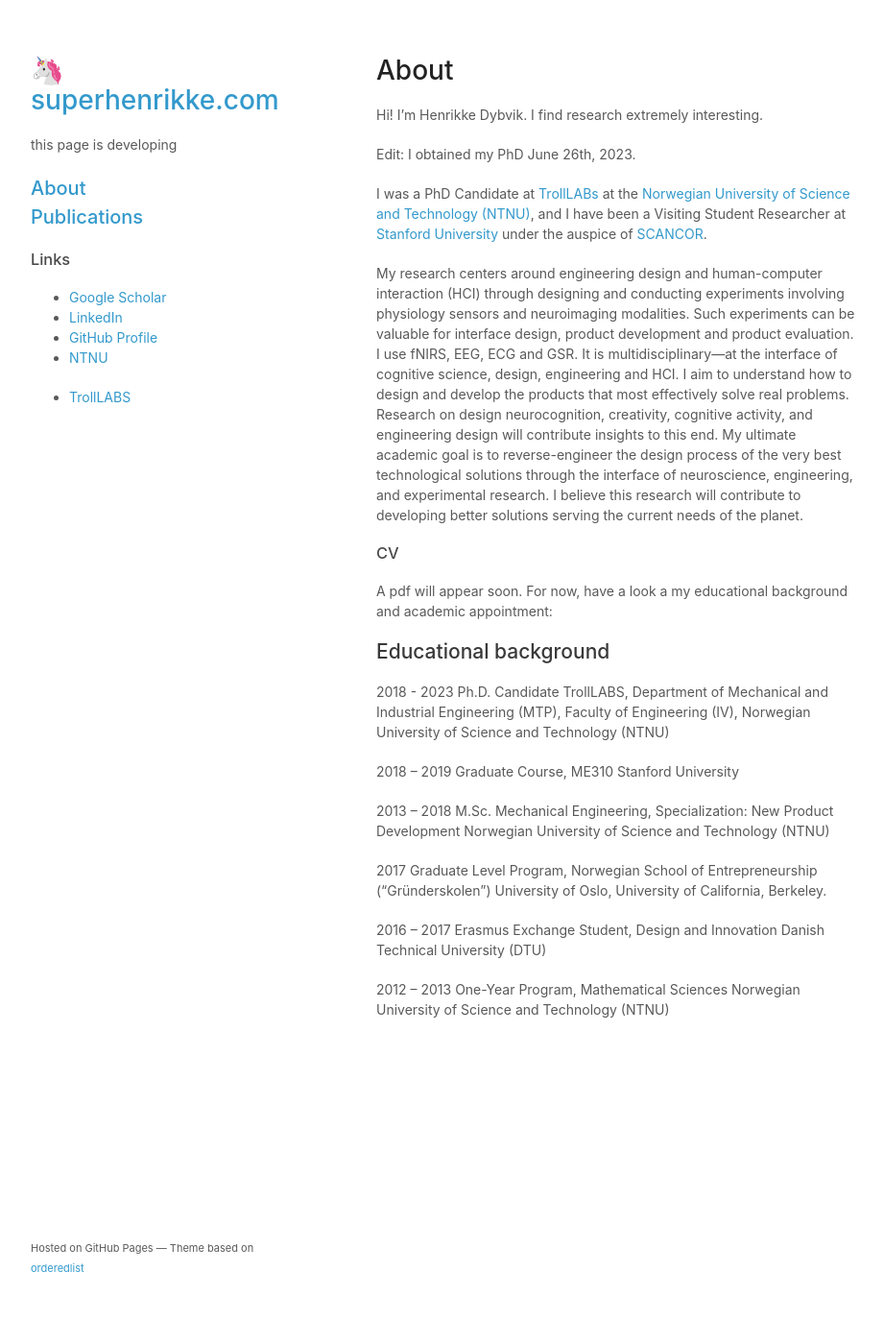
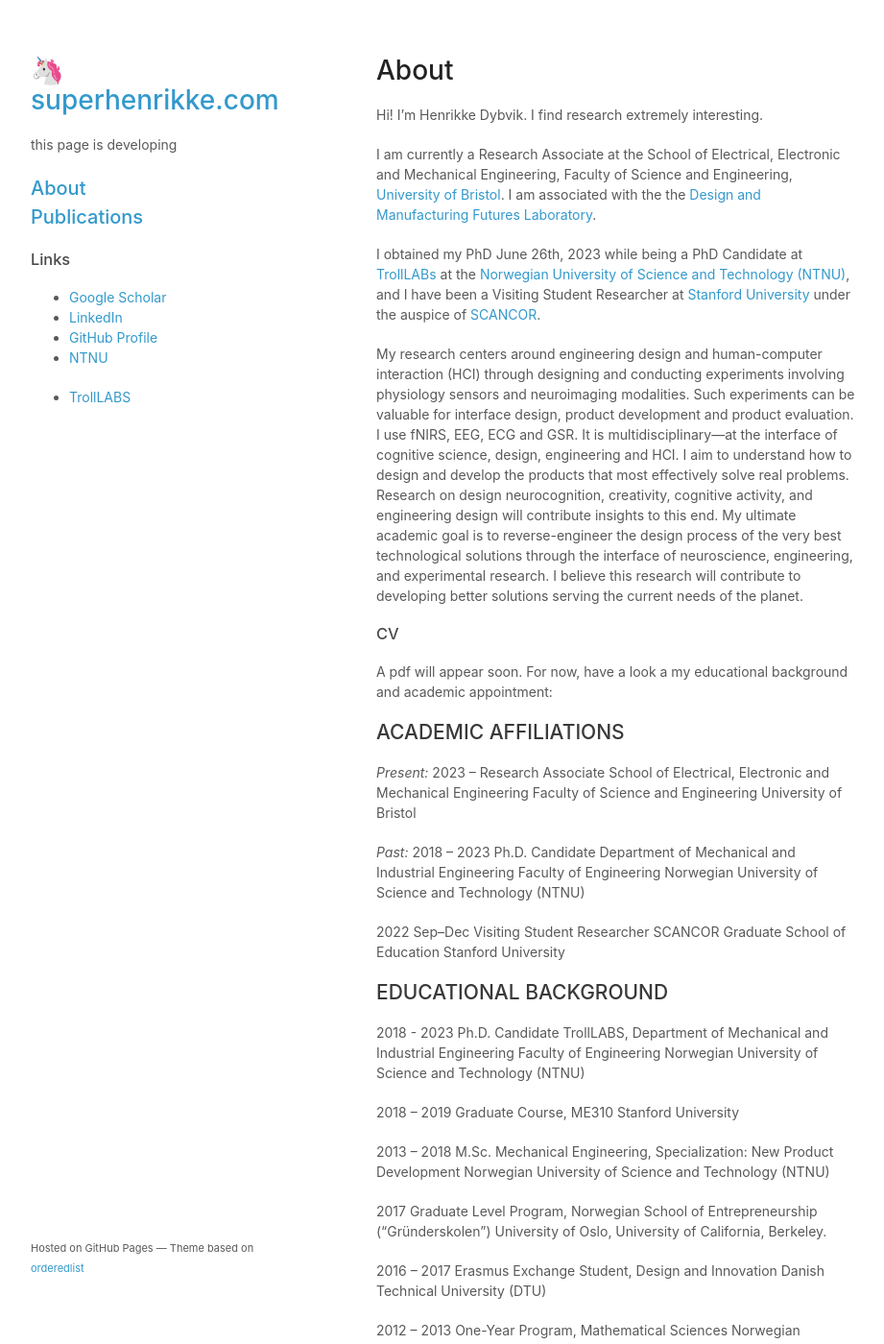
Before and after one commit to superhenrikke/superhenrikke.github.io, a Jekyll site: the page built from about.md, in a window 1280 px wide and 1400 px high. Shown: the whole window at 96% size, without its empty margins (178-1099 px from the left). Built offline with Jekyll 4.4.1, drawn with Linux system fonts in a browser that asks for light colours; our own code applies the rules of GitHub Pages for plain Markdown files; a script that is not in the unit is left out.

Commit message:
Update about.md

```diff
--- a/about.md
+++ b/about.md
@@ -2,19 +2,40 @@
 
 Hi! I'm Henrikke Dybvik. I find research extremely interesting.
 
-Edit: I obtained my PhD June 26th, 2023.
+I am currently a Research Associate at the School of Electrical, Electronic and Mechanical Engineering, Faculty of Science and Engineering, [University of Bristol](https://www.bristol.ac.uk/). I am associated with the the [Design and Manufacturing Futures Laboratory](https://dmf-lab.co.uk/).
 
-I was a PhD Candidate at [TrollLABs](https://www.ntnu.edu/mtp/trolllabs) at the [Norwegian University of Science and Technology (NTNU)](https://www.ntnu.edu/), and I have been a Visiting Student Researcher at [Stanford University](https://www.stanford.edu/) under the auspice of [SCANCOR](https://scancor.org/).
+
+I obtained my PhD June 26th, 2023 while being a PhD Candidate at [TrollLABs](https://www.ntnu.edu/mtp/trolllabs) at the [Norwegian University of Science and Technology (NTNU)](https://www.ntnu.edu/), and I have been a Visiting Student Researcher at [Stanford University](https://www.stanford.edu/) under the auspice of [SCANCOR](https://scancor.org/).
 
 My research centers around engineering design and human-computer interaction (HCI) through designing and conducting experiments involving physiology sensors and neuroimaging modalities. Such experiments can be valuable for interface design, product development and product evaluation. I use fNIRS, EEG, ECG and GSR. It is multidisciplinary—at the interface of cognitive science, design, engineering and HCI. I aim to understand how to design and develop the products that most effectively solve real problems. Research on design neurocognition, creativity, cognitive activity, and engineering design will contribute insights to this end. My ultimate academic goal is to reverse-engineer the design process of the very best technological solutions through the interface of neuroscience, engineering, and experimental research. I believe this research will contribute to developing better solutions serving the current needs of the planet.
 
 ### CV
 A pdf will appear soon. For now, have a look a my educational background and academic appointment:
 
-## Educational background
+## ACADEMIC AFFILIATIONS
+*Present:*
+2023 – 		Research Associate
+		School of Electrical, Electronic and Mechanical Engineering
+		Faculty of Science and Engineering
+		University of Bristol
+
+*Past:*
+2018 – 2023	Ph.D. Candidate
+		Department of Mechanical and Industrial Engineering
+		Faculty of Engineering
+		Norwegian University of Science and Technology (NTNU)
+
+
+2022 Sep–Dec	Visiting Student Researcher
+		SCANCOR
+		Graduate School of Education
+		Stanford University
+
+
+## EDUCATIONAL BACKGROUND
 2018 - 2023	Ph.D. Candidate
-		TrollLABS, Department of Mechanical and Industrial Engineering (MTP),
-		Faculty of Engineering (IV),
+		TrollLABS, Department of Mechanical and Industrial Engineering
+		Faculty of Engineering
 		Norwegian University of Science and Technology (NTNU)
 
 2018 – 2019	Graduate Course, ME310
```
